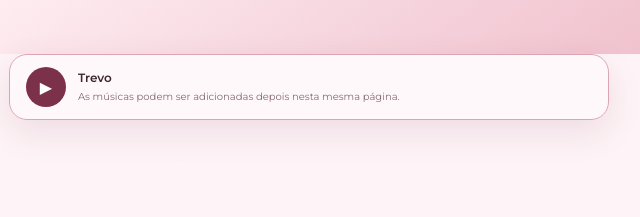
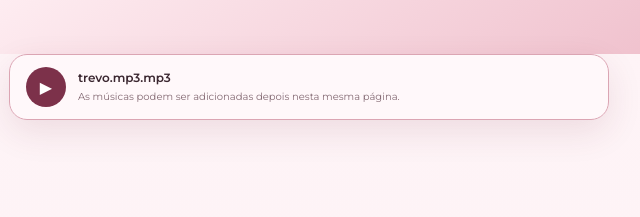
Before and after one commit to roger660-api/msite, a plain HTML site: page index.html in a window 1280 px wide. Shown: the part 746-963 px from the top of the page, 331-971 px from the left. Drawn offline with nearby package versions, Linux system fonts and the light colour scheme.

Commit message:
Fix track name in index.html

```diff
--- a/index.html
+++ b/index.html
@@ -47,7 +47,7 @@ footer{text-align:center;padding:30px;color:#8d6974;font-size:10px}
 <div class="container">
 <div class="musicbar">
 <button id="play" aria-label="Tocar música">▶</button>
-<div class="track"><b id="trackName">Trevo</b><span>As músicas podem ser adicionadas depois nesta mesma página.</span></div>
+<div class="track"><b id="trackName">trevo.mp3.mp3</b><span>As músicas podem ser adicionadas depois nesta mesma página.</span></div>
 </div>
 </div>
 
```
